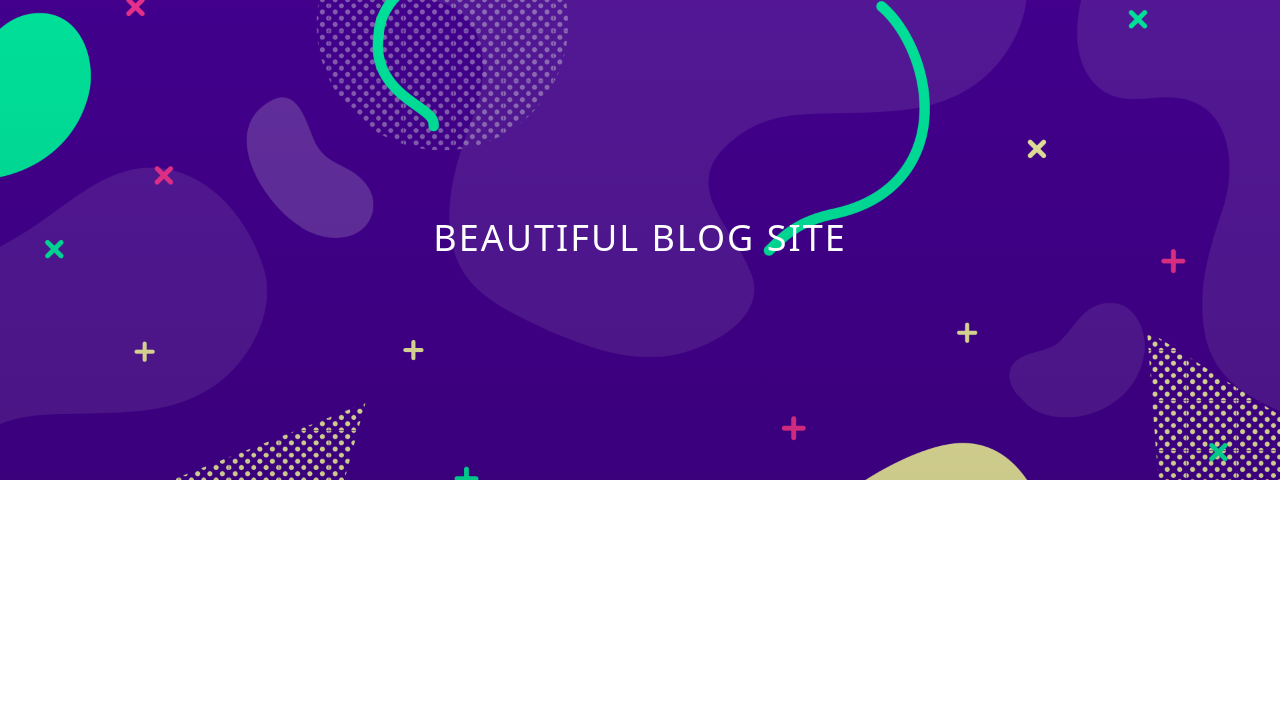
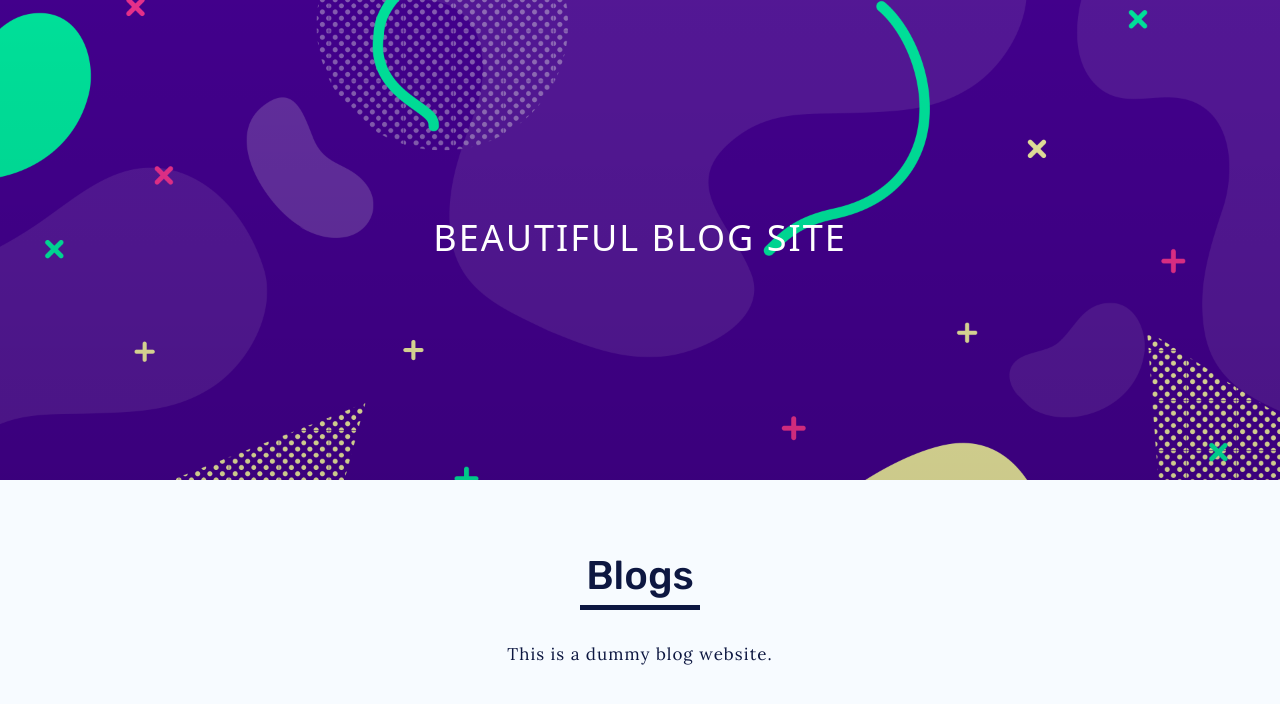
Before and after one commit to sohrab09/Job-Task, a React (Create React App) app: page / in a window 1280 px wide. Shown: the top 704 px of the page. Built offline with nearby package versions, Linux system fonts and the light colour scheme.

Commit message:
Title Added

```diff
--- /dev/null
+++ b/src/components/Title/Title.jsx
@@ -0,0 +1,14 @@
+import React from 'react';
+import "./Title.scss";
+
+const Title = ({ title, color }) => {
+    return (
+        <div className='section-title'>
+            <h3 style={{ color: `${color}` }}>{title}</h3>
+            <div className='horz-line' style={{ background: `${color}` }}></div>
+            <p style={{ color: `${color}` }}>This is a dummy blog website.</p>
+        </div>
+    )
+}
+
+export default Title
--- /dev/null
+++ b/src/components/Title/Title.scss
@@ -0,0 +1,29 @@
+@import "../../App.scss";
+
+.section-title {
+  text-align: center;
+  position: relative;
+  h3 {
+    font-size: 40px;
+    font-family: $font-family-rubik;
+    font-weight: 500;
+    position: relative;
+  }
+
+  .horz-line {
+    width: 120px;
+    height: 5px;
+    margin-right: auto;
+    margin-left: auto;
+  }
+
+  p {
+    margin-top: 32px;
+    max-width: 580px;
+    margin-right: auto;
+    margin-left: auto;
+    font-family: $font-family-lora;
+    font-size: 17px;
+    letter-spacing: 1px;
+  }
+}
--- a/src/pages/HomePage/HomePage.jsx
+++ b/src/pages/HomePage/HomePage.jsx
@@ -1,6 +1,7 @@
 import React from 'react'
 import "./HomePage.scss";
 import { banner_image } from '../../utils/images';
+import Title from '../../components/Title/Title';
 
 const HomePage = () => {
 
@@ -17,7 +18,13 @@ const HomePage = () => {
                 </div>
             </header>
 
-
+            <section className='section py-7'>
+                <div className='container'>
+                    <div className='section-content'>
+                        <Title title="Blogs" color={"#0D1741"} />
+                    </div>
+                </div>
+            </section>
         </div>
     )
 }
```
